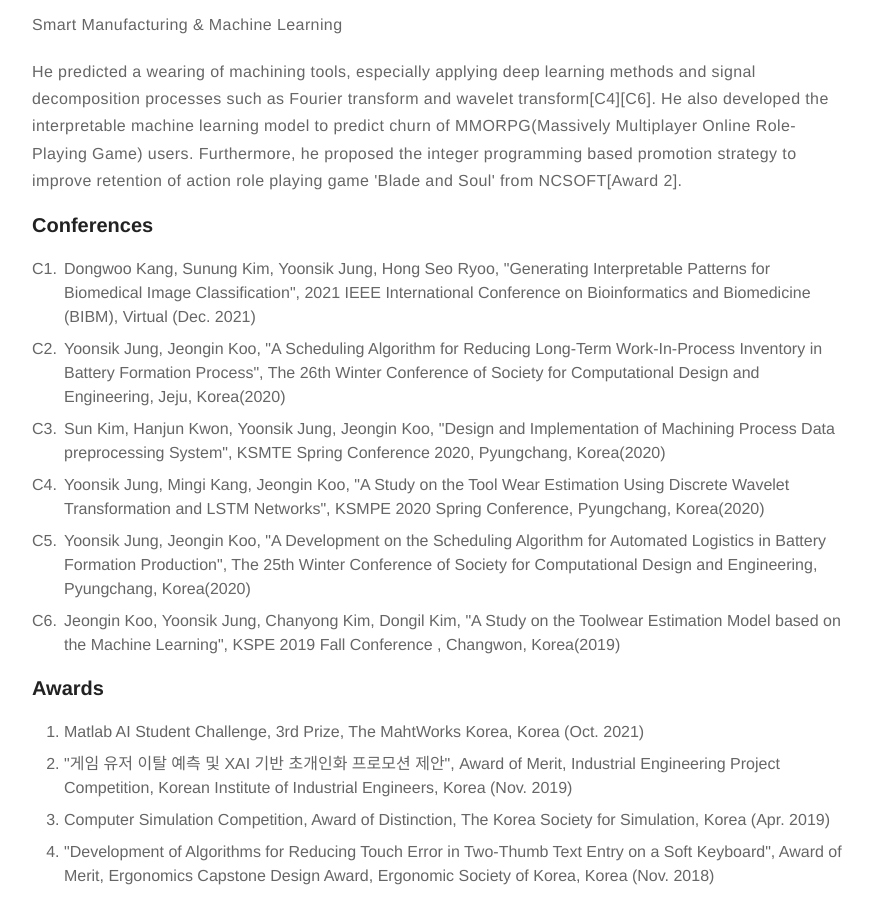
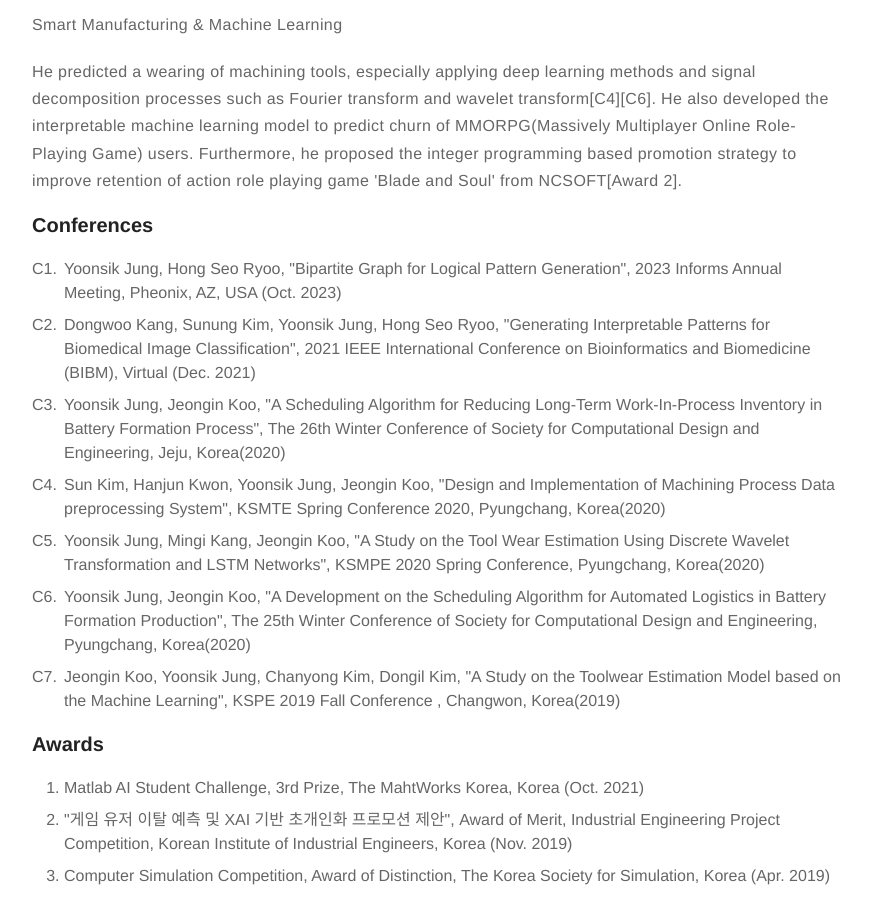
Before and after one commit to yoonsik-jung-opt/yoonsik-jung-opt.github.io, a Jekyll site: the page built from about.md, in a window 1280 px wide and 900 px high, scrolled down 704 px. Shown: the whole window, without its empty margins (203-1076 px from the left). Built offline with Jekyll 4.4.1, drawn with Linux system fonts in a browser that asks for light colours.

Commit message:
update cv and profile pic

```diff
--- a/about.md
+++ b/about.md
@@ -45,6 +45,7 @@ ol.conference li::before {
 
 <h3>Conferences </h3>
 <ol class="conference">
+	<li><b>Yoonsik Jung</b>, Hong Seo Ryoo, "Bipartite Graph for Logical Pattern Generation", 2023 Informs Annual Meeting, Pheonix, AZ, USA (Oct. 2023)</li>
 	<li>Dongwoo Kang, Sunung Kim, <b>Yoonsik Jung</b>, Hong Seo Ryoo, "Generating Interpretable Patterns
 	for Biomedical Image Classification", 2021 IEEE International Conference on Bioinformatics and
 	Biomedicine (BIBM), Virtual (Dec. 2021)</li>
```
Also changed, not shown: 2 other files.
